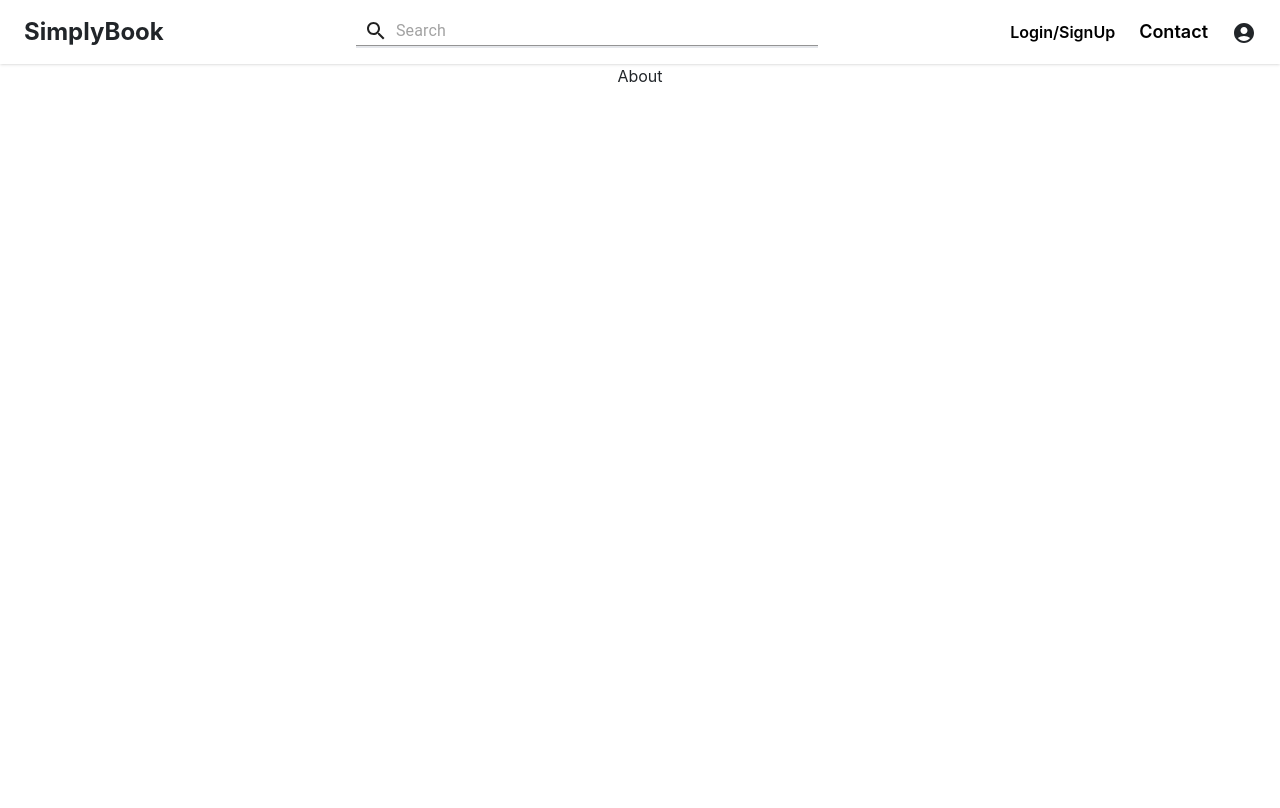
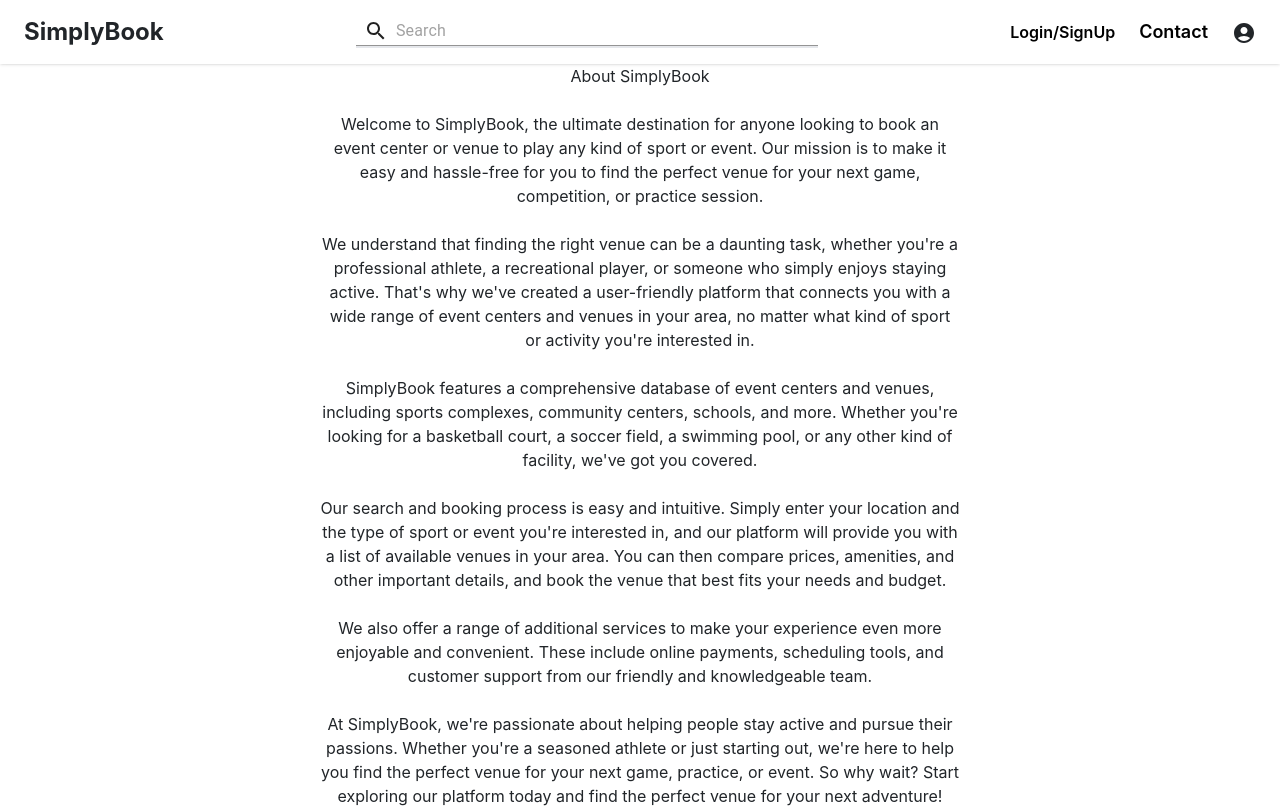
Before and after one commit to shivamyneni/Resto, a React (Create React App) app in the folder Frontend/: page / in a window 1280 px wide. Built offline with nearby package versions, Linux system fonts and the light colour scheme.

Commit message:
Working on the About section!

```diff
--- a/Frontend/src/pages/About.js
+++ b/Frontend/src/pages/About.js
@@ -3,9 +3,23 @@
 
 export default function About() {
     return (
-        <div>
-            <Header />
-            <div>About</div>
+    <div>
+        <Header />
+        <div>About SimplyBook</div>
+        <div className='w-1/2 m-auto'>
+            <br/>
+            <p>Welcome to SimplyBook, the ultimate destination for anyone looking to book an event center or venue to play any kind of sport or event. Our mission is to make it easy and hassle-free for you to find the perfect venue for your next game, competition, or practice session.</p>
+            <br/>
+            <p>We understand that finding the right venue can be a daunting task, whether you're a professional athlete, a recreational player, or someone who simply enjoys staying active. That's why we've created a user-friendly platform that connects you with a wide range of event centers and venues in your area, no matter what kind of sport or activity you're interested in.</p>
+            <br/>
+            <p>SimplyBook features a comprehensive database of event centers and venues, including sports complexes, community centers, schools, and more. Whether you're looking for a basketball court, a soccer field, a swimming pool, or any other kind of facility, we've got you covered.</p>
+            <br/>
+            <p>Our search and booking process is easy and intuitive. Simply enter your location and the type of sport or event you're interested in, and our platform will provide you with a list of available venues in your area. You can then compare prices, amenities, and other important details, and book the venue that best fits your needs and budget.</p>
+            <br/>
+            <p>We also offer a range of additional services to make your experience even more enjoyable and convenient. These include online payments, scheduling tools, and customer support from our friendly and knowledgeable team.</p>
+            <br/>
+            <p>At SimplyBook, we're passionate about helping people stay active and pursue their passions. Whether you're a seasoned athlete or just starting out, we're here to help you find the perfect venue for your next game, practice, or event. So why wait? Start exploring our platform today and find the perfect venue for your next adventure!</p>
         </div>
+    </div>
     )
 }
```
